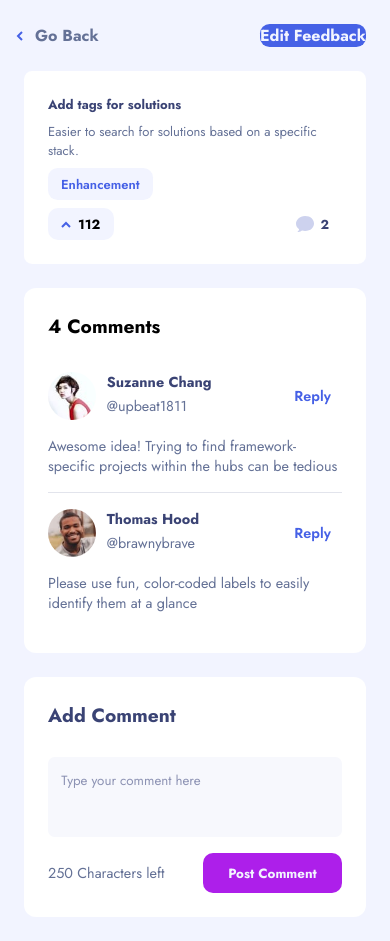
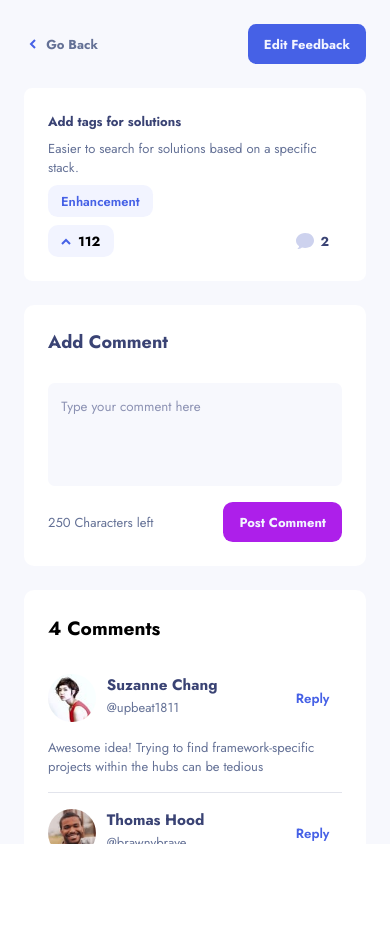
Before and after one commit to ReversalGM/product-feedback-app, a React (Vite) app: page /1 in a window 390 px wide. After the commit the page ends 844 px from the top, so only its background shows below. Built offline with nearby package versions, Linux system fonts and the light colour scheme.

Commit message:
fix functionality and styles of mobile feedback details page

```diff
--- a/src/components-pages/CommentCard/CommentCard.css
+++ b/src/components-pages/CommentCard/CommentCard.css
@@ -8,6 +8,7 @@
     "pic realname reply"
     "pic username reply";
   padding: 1rem 0;
+  font-size: 0.8125rem;
 }
 
 .comment-card:last-of-type,
@@ -23,13 +24,11 @@
 
 .comment-card__real-name {
   grid-area: realname;
-  font-size: 0.9rem;
   color: var(--secondary-dark-blue);
 }
 
 .comment-card__username {
   grid-area: username;
-  font-size: 0.9rem;
   font-weight: 400;
   color: var(--secondary-grayish-blue);
 }
@@ -39,14 +38,21 @@
   background-color: transparent;
   color: var(--primary-blue);
   font-weight: 600;
-  font-size: 0.9em;
+}
+
+.comment-card__reply-btn:hover {
+  text-decoration: underline;
 }
 
 .comment-card__content {
   grid-column: 1 / -1;
-  padding-top: 1rem;
+  margin-top: 1rem;
   color: var(--secondary-grayish-blue);
-  font-size: 0.9em;
+}
+
+.comment-card__reply {
+  grid-column: 1 / -1;
+  margin-top: 1rem;
 }
 
 .comment-card__replies__container {
--- a/src/components-pages/CommentCard/CommentCard.jsx
+++ b/src/components-pages/CommentCard/CommentCard.jsx
@@ -1,5 +1,7 @@
 import "./CommentCard.css"
 import { Button } from "../../components/Button/Button"
+import { useState } from "react"
+import { FormNewComment } from "../FeedbackDetail/FormNewComment/FormNewComment"
 export function CommentCard({
   id,
   content,
@@ -8,6 +10,7 @@ export function CommentCard({
   replies,
   className,
 }) {
+  const [replying, setReplying] = useState(false)
   return (
     <div className={"comment-card" + (" " + className || "")}>
       <img
@@ -17,7 +20,12 @@ export function CommentCard({
       />
       <h3 className="comment-card__real-name">{name}</h3>
       <h4 className="comment-card__username">{"@" + username}</h4>
-      <Button className="comment-card__reply-btn">Reply</Button>
+      <Button
+        elementProps={{ onClick: () => setReplying(true) }}
+        className="comment-card__reply-btn"
+      >
+        Reply
+      </Button>
       <p className="comment-card__content">
         {replyingTo && (
           <span className="comment-card__replying-to">
@@ -26,12 +34,17 @@ export function CommentCard({
         )}
         {content}
       </p>
+      {replying && (
+        <div className="comment-card__reply">
+          <FormNewComment isReply={true} />
+        </div>
+      )}
       {replies && (
         <div className="comment-card__replies__container">
-          {replies.map((element) => {
+          {replies.map((element, index) => {
             return (
               <CommentCard
-                key={crypto.randomUUID()}
+                key={index}
                 className="comment-card--reply"
                 {...element}
               />
--- a/src/components-pages/FeedbackCard/FeedbackCard.jsx
+++ b/src/components-pages/FeedbackCard/FeedbackCard.jsx
@@ -36,7 +36,7 @@ export function FeedbackCard({
             <h4>{statusMap[status]}</h4>
           </div>
         )}
-        <Link to={`${id}`} className="feedback-card__title">
+        <Link to={`/${id}`} className="feedback-card__title">
           {title}
         </Link>
         <p className="feedback-card__description">{description}</p>
@@ -50,7 +50,7 @@ export function FeedbackCard({
           {upvotes + upvoted}
         </Button>
         <Button
-          {...{ element: Link, elementProps: { to: `${id}` } }}
+          {...{ element: Link, elementProps: { to: `/${id}` } }}
           className="btn--comments"
           btnIcon="/src/assets/shared/icon-comments.svg"
           btnIconAlt="comment icon"
--- a/src/components-pages/FeedbackDetail/FeedbackDetail.css
+++ b/src/components-pages/FeedbackDetail/FeedbackDetail.css
@@ -1,7 +1,13 @@
-.FeedbackDetail__header,
-.FeedbackDetail__body {
+.FeedbackDetail__header-container {
+  position: relative;
+  display: flex;
+  flex-direction: column;
   padding: 1.5rem;
-  background-color: var(--secondary-pale-moon);
+  gap: 1.5rem;
+  height: 100%;
+  width: 100%;
+  background-color: var(--secondary-white);
+  overflow: auto;
 }
 
 .FeedbackDetail__header {
@@ -18,27 +24,35 @@
 
 .header__edit-feedback-btn,
 .header__go-back-btn {
-  border-radius: 0.6em;
+  border-radius: 0.625em;
   text-decoration: none;
   font-weight: 700;
+  font-size: 0.8125rem;
+  padding: 0.66rem 1rem;
 }
 
 .header__go-back-btn {
   color: var(--secondary-grayish-blue);
   background-color: transparent;
   gap: 0.75em;
-  margin-left: -0.5em;
+  margin-left: -0.66rem;
+}
+.header__go-back-btn:hover {
+  text-decoration: underline;
 }
 
 .header__edit-feedback-btn {
   color: var(--secondary-pale-moon);
   background-color: var(--primary-blue);
 }
+.header__edit-feedback-btn:hover {
+  background-color: var(--secondary-blue);
+}
 
 .FeedbackDetail__Comments {
   padding: 1.5rem;
   background-color: var(--primary-white);
-  border-radius: 0.75rem;
+  border-radius: 0.625rem;
 
   display: flex;
   flex-direction: column;
@@ -52,5 +66,5 @@
 .FeedbackDetail__New-Comments {
   padding: 1.5rem;
   background-color: var(--primary-white);
-  border-radius: 0.75rem;
+  border-radius: 0.625rem;
 }
--- a/src/components-pages/FeedbackDetail/FeedbackDetail.jsx
+++ b/src/components-pages/FeedbackDetail/FeedbackDetail.jsx
@@ -12,7 +12,7 @@ export function FeedbackDetail() {
     return element.id == feedbackId
   })
   return (
-    <>
+    <div className="FeedbackDetail__header-container">
       <header className="FeedbackDetail__header">
         <Button
           element={Link}
@@ -35,16 +35,16 @@ export function FeedbackDetail() {
         <section className="FeedbackDetail__Post">
           <FeedbackCard {...postData} />
         </section>
+        <section className="FeedbackDetail__New-Comments">
+          <FormNewComment />
+        </section>
         <section className="FeedbackDetail__Comments">
           <h2 className="Comments__title">4 Comments</h2>
           {postData.comments.map((element) => {
-            return <CommentCard key={crypto.randomUUID()} {...element} />
+            return <CommentCard key={element.id} {...element} />
           })}
         </section>
-        <section className="FeedbackDetail__New-Comments">
-          <FormNewComment />
-        </section>
       </main>
-    </>
+    </div>
   )
 }
--- a/src/components-pages/FeedbackDetail/FormNewComment/FormNewComment.css
+++ b/src/components-pages/FeedbackDetail/FormNewComment/FormNewComment.css
@@ -1,12 +1,17 @@
 .comment-form {
   display: grid;
   grid-template-columns: 1fr 1fr;
-  grid-template-rows: 1fr 2fr 1fr;
+  grid-template-rows: auto 2fr auto;
+  grid-gap: 1rem;
+}
+
+.comment-form--reply {
+  display: grid;
   grid-gap: 1rem;
 }
 
 .comment-form__title {
-  font-size: 1.2rem;
+  font-size: 1.125rem;
   font-weight: 700;
   margin-bottom: 0.75rem;
   color: var(--secondary-dark-blue);
@@ -15,6 +20,7 @@
 
 .comment-form__text-area {
   grid-column: 1 / -1;
+  outline-color: var(--primary-blue);
 
   resize: none;
   background-color: var(--secondary-white);
@@ -29,7 +35,7 @@
 
 .comment-form__char-remain {
   align-self: center;
-  font-size: 0.9em;
+  font-size: 0.8125rem;
   color: var(--secondary-grayish-blue);
 }
 
@@ -37,4 +43,22 @@
   color: var(--secondary-pale-moon);
   background-color: var(--primary-purple);
   font-weight: 700;
+  justify-self: end;
+  padding: 0.66rem 1rem;
+  font-size: 0.8125rem;
 }
+
+.comment-form__submit-btn:hover {
+  background: var(--secondary-purple);
+}
+
+@media (max-width: 375px) {
+  .comment-form__char-remain {
+    justify-self: end;
+    grid-column: 1 / -1;
+  }
+
+  .comment-form__submit-btn {
+    grid-column: 1 / -1;
+  }
+}
--- a/src/components-pages/FeedbackDetail/FormNewComment/FormNewComment.jsx
+++ b/src/components-pages/FeedbackDetail/FormNewComment/FormNewComment.jsx
@@ -1,8 +1,7 @@
 import "./FormNewComment.css"
 import { useForm, useWatch } from "react-hook-form"
 import { Button } from "../../../components/Button/Button"
-import { useState } from "react"
-export function FormNewComment() {
+export function FormNewComment({ isReply = false }) {
   const {
     register,
     handleSubmit,
@@ -23,18 +22,26 @@ export function FormNewComment() {
 
   return (
     <>
-      <form className="comment-form" onSubmit={handleSubmit(onSubmit)}>
-        <h2 className="comment-form__title">Add Comment</h2>
+      <form
+        className={isReply ? "comment-form--reply" : "comment-form"}
+        onSubmit={handleSubmit(onSubmit)}
+      >
+        {!isReply && <h2 className="comment-form__title">Add Comment</h2>}
         <textarea
           placeholder="Type your comment here"
           className="comment-form__text-area"
           maxLength="250"
+          rows="4"
           {...register("comment-content")}
         ></textarea>
-        <p className="comment-form__char-remain">{`${
-          250 - Number(textareaContent.length)
-        } Characters left`}</p>
-        <Button className="comment-form__submit-btn">Post Comment</Button>
+        {!isReply && (
+          <p className="comment-form__char-remain">{`${
+            250 - Number(textareaContent.length)
+          } Characters left`}</p>
+        )}
+        <Button className="comment-form__submit-btn">{`Post ${
+          isReply ? "Reply" : "Comment"
+        }`}</Button>
       </form>
     </>
   )
--- a/src/index.css
+++ b/src/index.css
@@ -27,11 +27,13 @@ html {
   --primary-white: #ffffff;
 
   /* Secondary Colors */
+  --secondary-purple: #c75af6;
   --secondary-grayish-white: #cfd3e2;
   --secondary-pale-moon: #f2f4ff;
   --secondary-dark-moon: #cfd7ff;
   --secondary-white: #f7f8fd;
   --secondary-dark-blue: #3a4374;
+  --secondary-blue: #7c91f9;
   --secondary-grayish-blue: #647196;
   --secondary-gray: #8c92b3;
 
```
